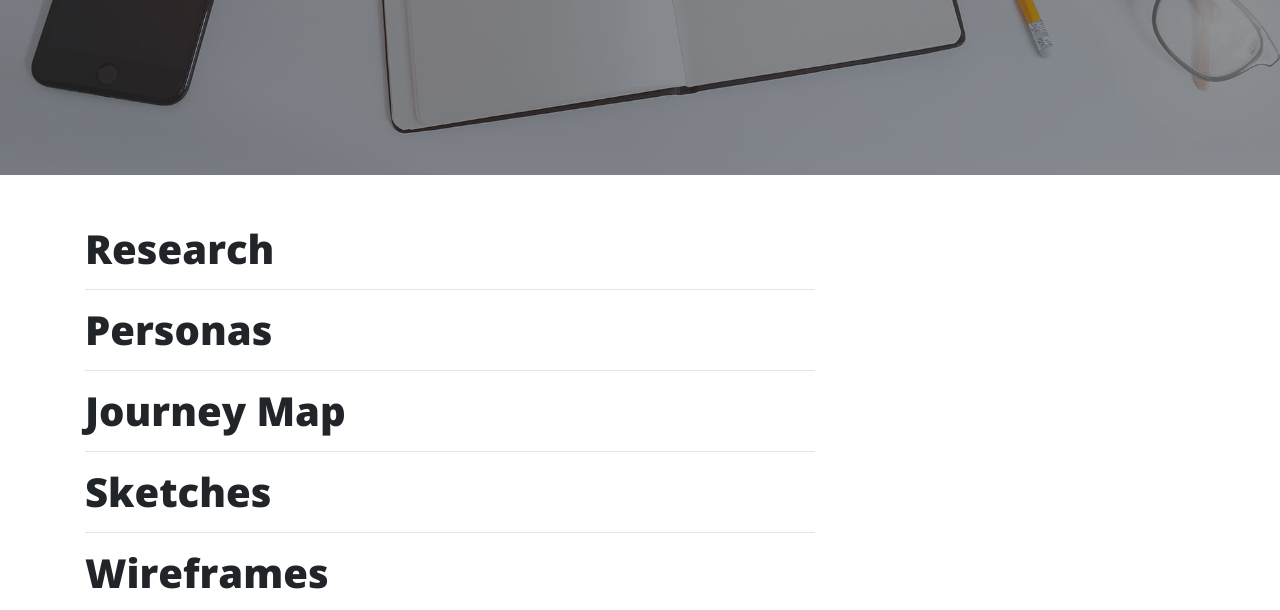
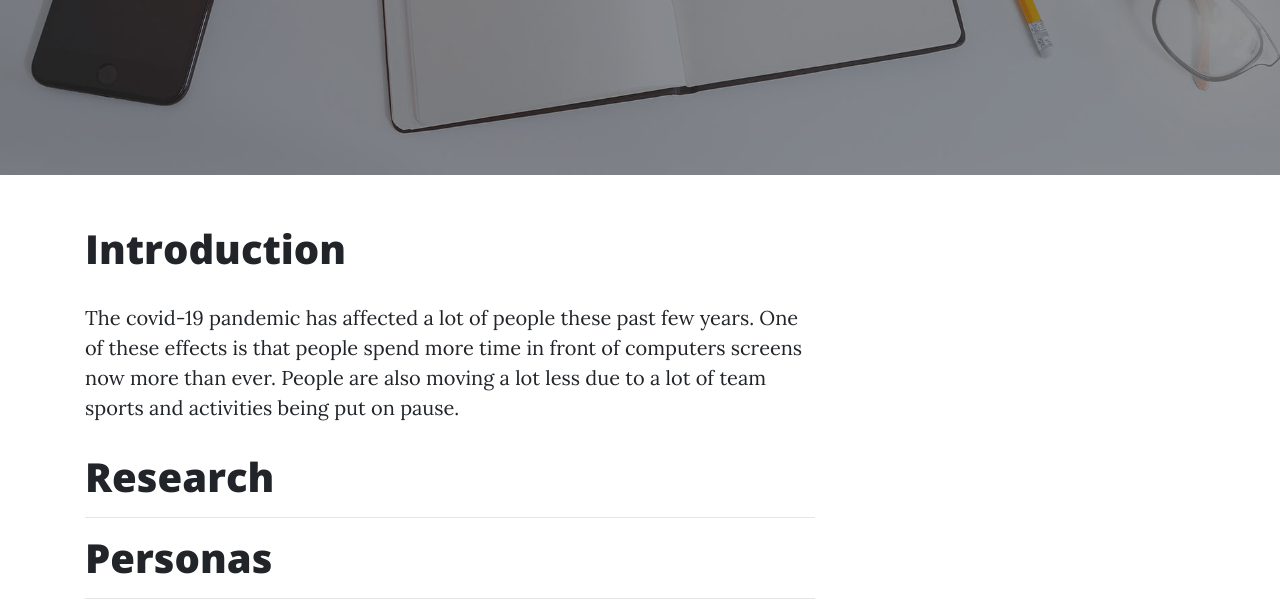
Before and after one commit to purplesmurf1998/soen345-mini-project, a plain HTML site: page index.html in a window 1280 px wide. Shown: the part 549-1159 px from the top of the page. Drawn offline with nearby package versions, Linux system fonts and the light colour scheme.

Commit message:
Intro paragraph

```diff
--- a/index.html
+++ b/index.html
@@ -41,6 +41,10 @@
     <div class="container">
         <div class="row">
             <div class="col-md-10 col-lg-8">
+                <div id="intro-div">
+                    <h1>Introduction</h1>
+                    <p>The covid-19 pandemic has affected a lot of people these past few years. One of these effects is that people spend more time in front of computers screens now more than ever. People are also moving a lot less due to a lot of team sports and activities being put on pause. </p>
+                </div>
                 <div id="research-div">
                     <h1>Research</h1>
                 </div>
```
